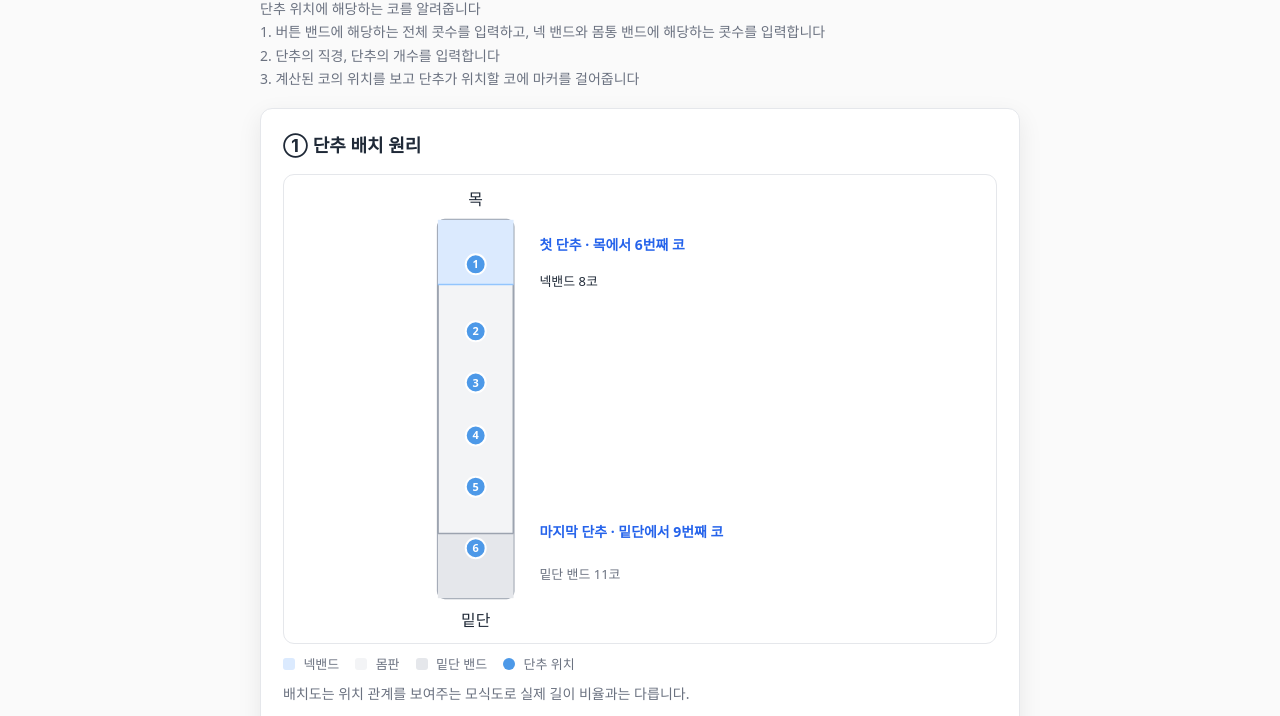
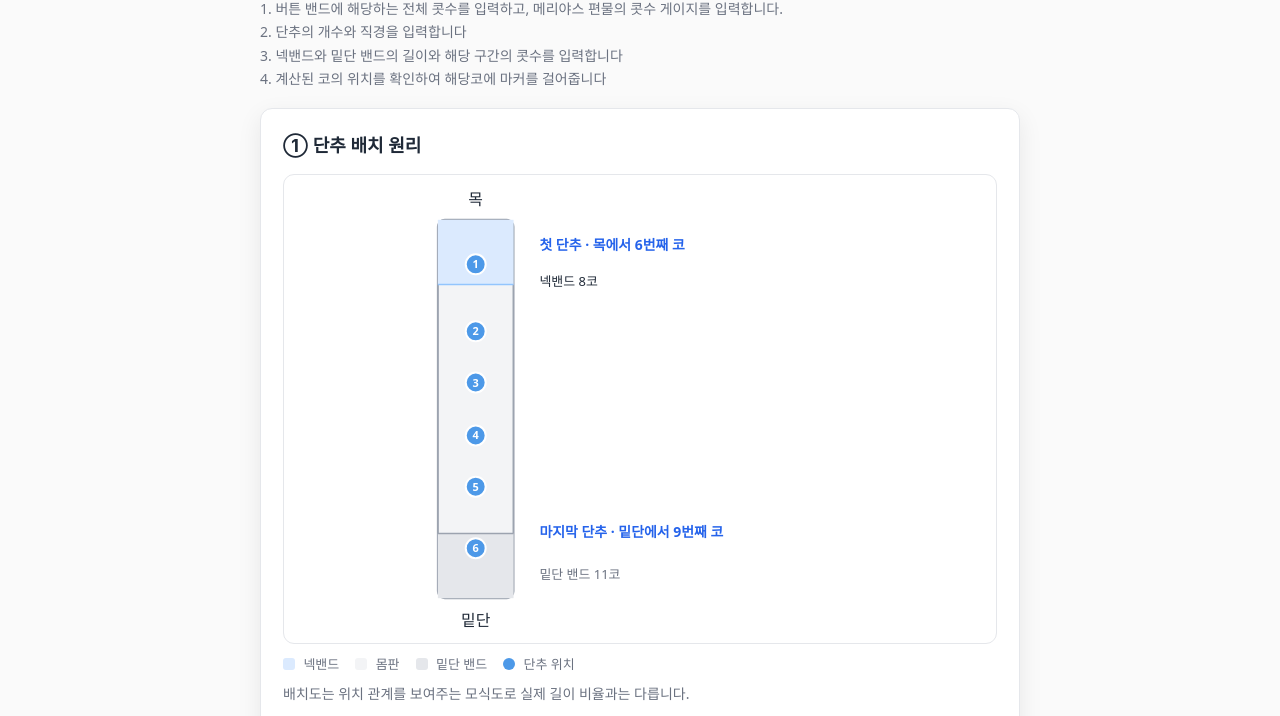
Before and after one commit to goronut/sloth.knitting.club, a plain HTML site: page buttonhole-calculator.html in a window 1280 px wide. Shown: the part 230-946 px from the top of the page. Drawn offline with Linux system fonts and the light colour scheme.

Commit message:
Update buttonhole-calculator.html

```diff
--- a/buttonhole-calculator.html
+++ b/buttonhole-calculator.html
@@ -317,12 +317,10 @@ button:hover {
 </h2>
 
 <p class="muted">
-  단추 위치에 해당하는 코를 알려줍니다<br>
-  1. 버튼 밴드에 해당하는 전체 콧수를 입력하고,
-  넥 밴드와 몸통 밴드에 해당하는 콧수를 입력합니다<br>
-  2. 단추의 직경, 단추의 개수를 입력합니다<br>
-  3. 계산된 코의 위치를 보고 단추가 위치할 코에
-  마커를 걸어줍니다
+  1. 버튼 밴드에 해당하는 전체 콧수를 입력하고, 메리야스 편물의 콧수 게이지를 입력합니다.<br>
+  2. 단추의 개수와 직경을 입력합니다<br>
+  3. 넥밴드와 밑단 밴드의 길이와 해당 구간의 콧수를 입력합니다<br>
+  4. 계산된 코의 위치를 확인하여 해당코에 마커를 걸어줍니다
 </p>
 
 <section class="panel">
```
